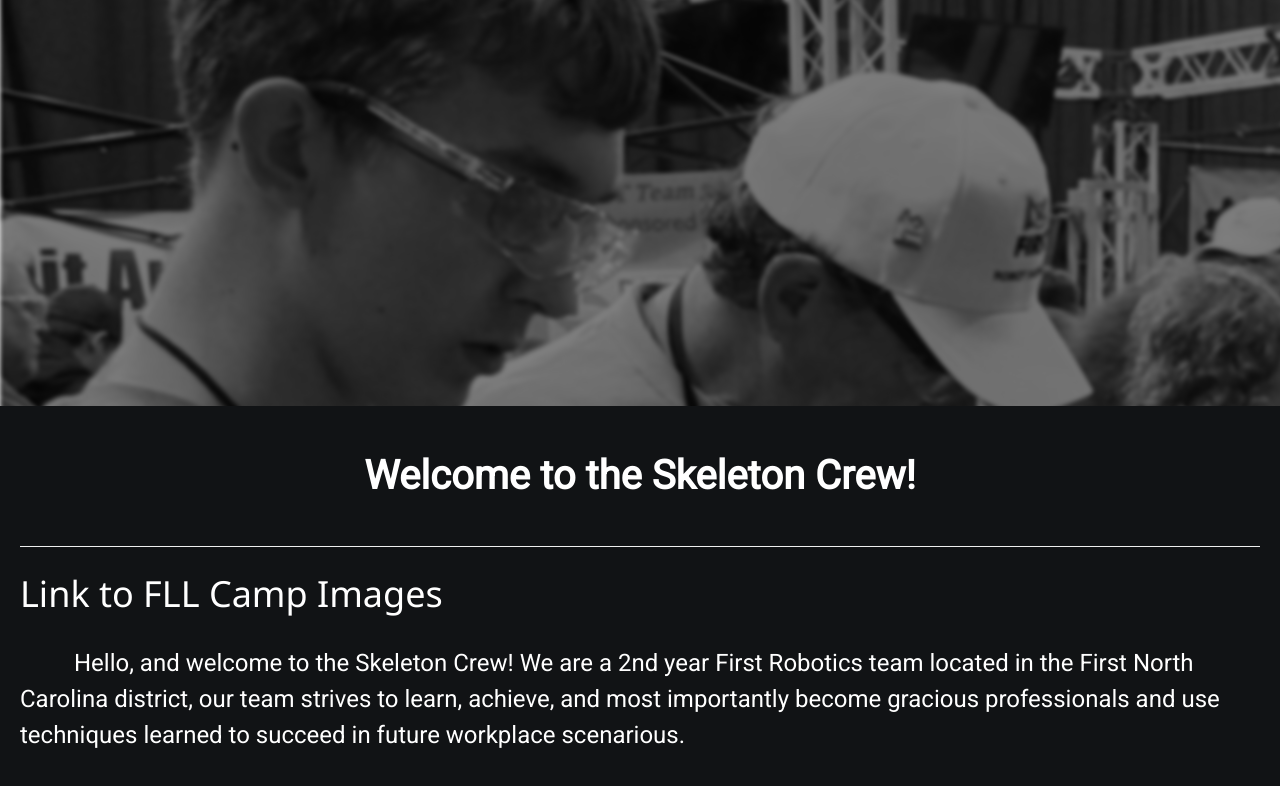
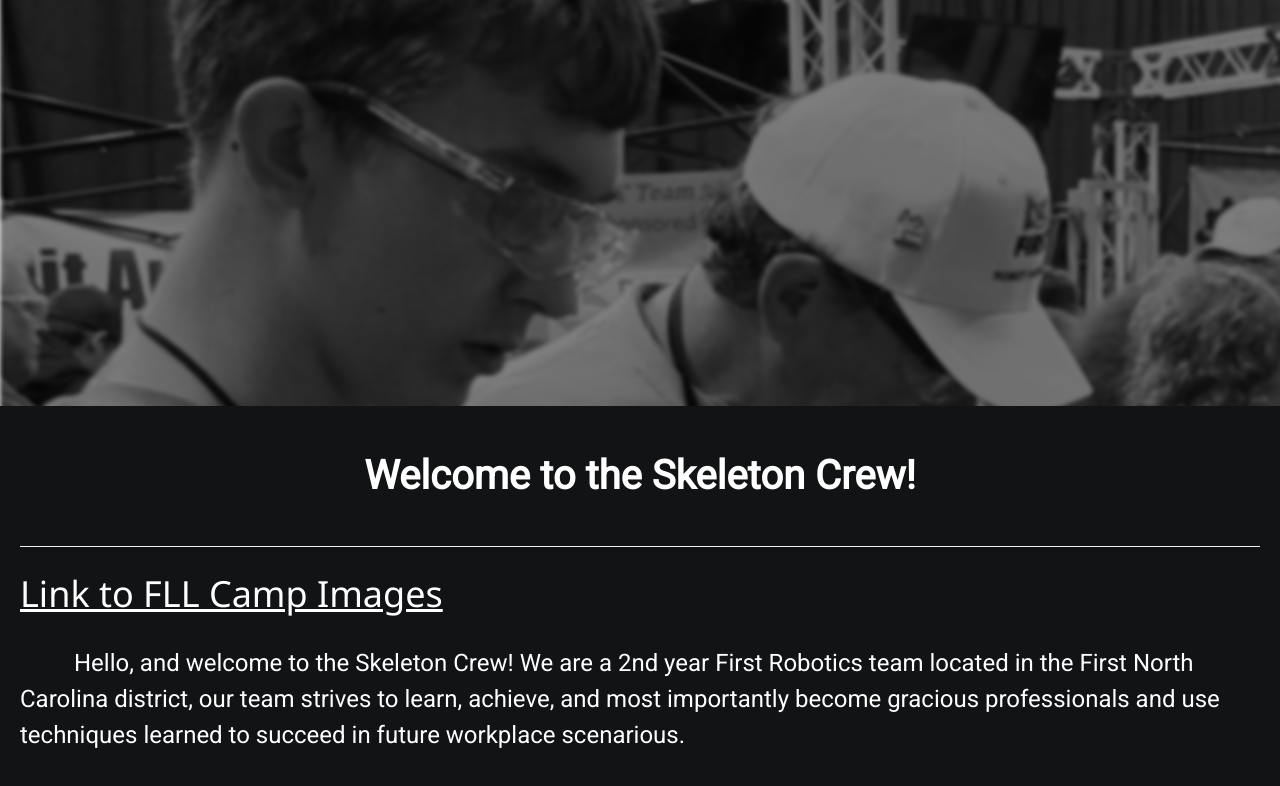
Before and after one commit to skeletoncrewrobots/skeletoncrewrobots.github.io, a plain HTML site: page index.htm in a window 1280 px wide. Shown: the part 74-860 px from the top of the page. Drawn offline with Linux system fonts and the light colour scheme.

Commit message:
Update index.htm

```diff
--- a/index.htm
+++ b/index.htm
@@ -45,7 +45,7 @@
             <b>Welcome to the Skeleton Crew!</b>
         </p>
         <hr id="contentsep">
-        <h1 href="https://drive.google.com/open?id=1--JKy4FnWRxAfJ12eiK1ICbTG_qyIW-1"> Link to FLL Camp Images </h1>
+        <a href="https://drive.google.com/open?id=1--JKy4FnWRxAfJ12eiK1ICbTG_qyIW-1"><h1 style="center"> Link to FLL Camp Images </h1></a>
         <p id="textoverlaycontent">
             Hello, and welcome to the Skeleton Crew! We are a 2nd year First Robotics team located in the First North Carolina district, our team strives to
             learn, achieve, and most importantly become gracious professionals and use techniques learned to succeed in future workplace scenarious.
```
